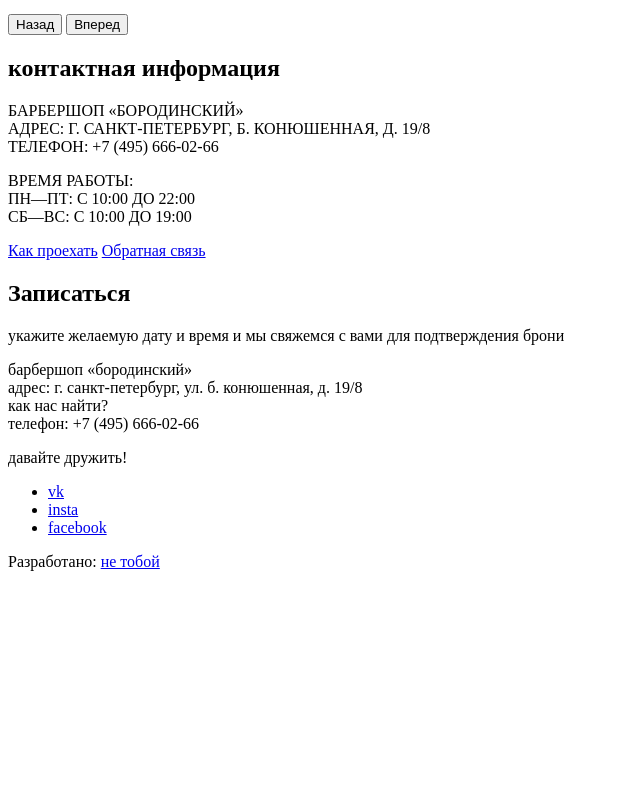
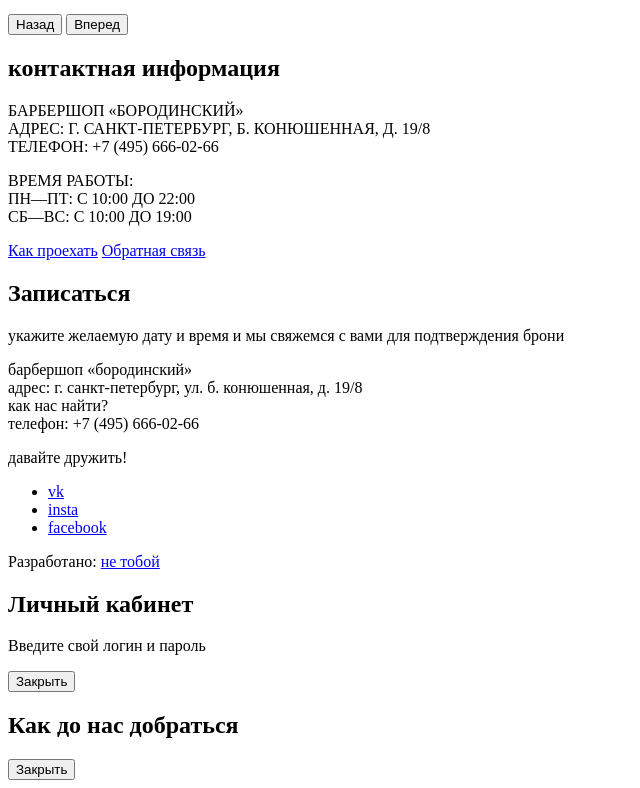
Before and after one commit to upermane/barbershop, a plain HTML site: page index.html in a window 1280 px wide. Shown: the part 1108-1896 px from the top of the page, without its empty margins (0-640 px from the left). Before the commit the page ends 1695 px from the top, so only its background shows below. Drawn offline with Linux system fonts and the light colour scheme.

Commit message:
added pop-up sections

```diff
--- a/index.html
+++ b/index.html
@@ -114,6 +114,17 @@
             <a href="#">не тобой</a>
         </p>
     </footer>
+    <section>
+        <h2>Личный кабинет</h2>
+        <p>Введите свой логин и пароль</p>
+        <!--Здесь будет форма-->
+        <button type="button">Закрыть</button>
+    </section>
+
+    <section>
+        <h2>Как до нас добраться</h2>
+        <button type="button">Закрыть</button>
+    </section>
 </body>
 
 </html>
```
